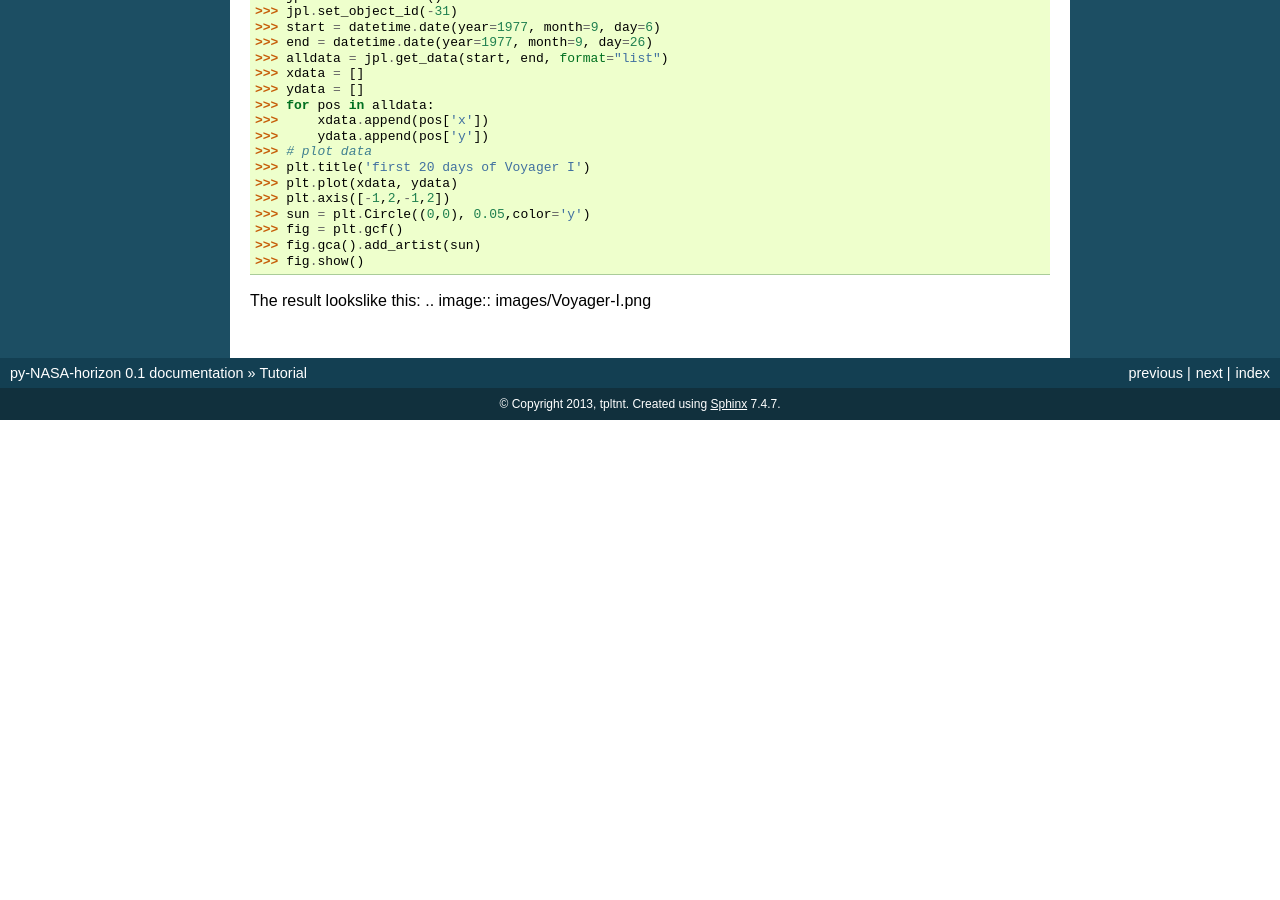
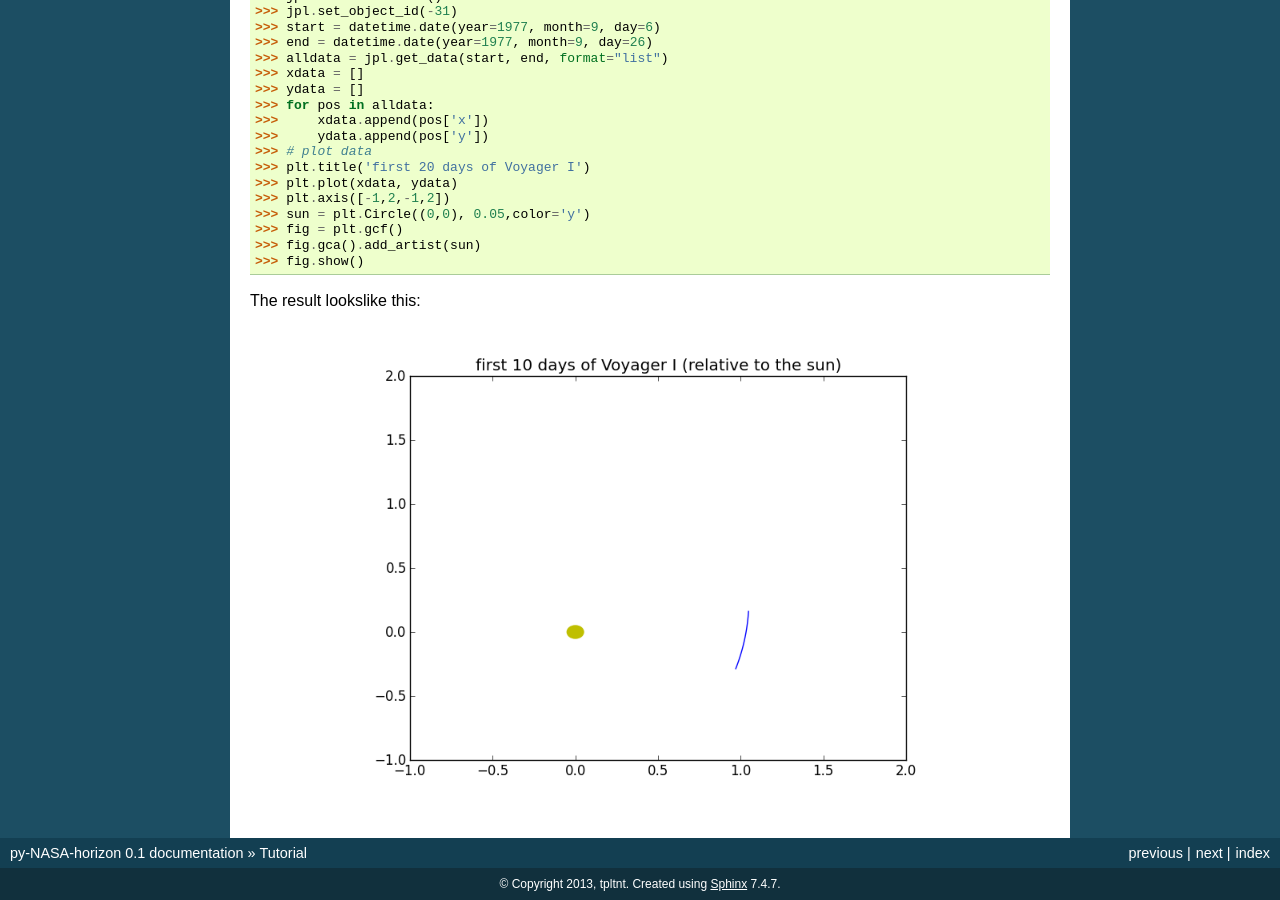
Before and after one commit to tpltnt/py-NASA-horizons, a Sphinx documentation site: the page built from documentation/tutorial.rst, in a window 1280 px wide and 900 px high, scrolled down 653 px. Built offline with Sphinx 7.4.7, drawn with Linux system fonts in a browser that asks for light colours; before the commit the page ends 1073 px from its top, so only the background shows below that.

Commit message:
rst fixed

```diff
--- a/documentation/tutorial.rst
+++ b/documentation/tutorial.rst
@@ -52,4 +52,8 @@ Here we plot the path of Voyager I for its first 20 days relative to the sun.
 >>> fig.show()
 
 The result lookslike this:
+
 .. image:: images/Voyager-I.png
+    :scale: 80%
+    :align: center
+    :alt: path of Voyager I relative to the sun (first 20 days)
```
